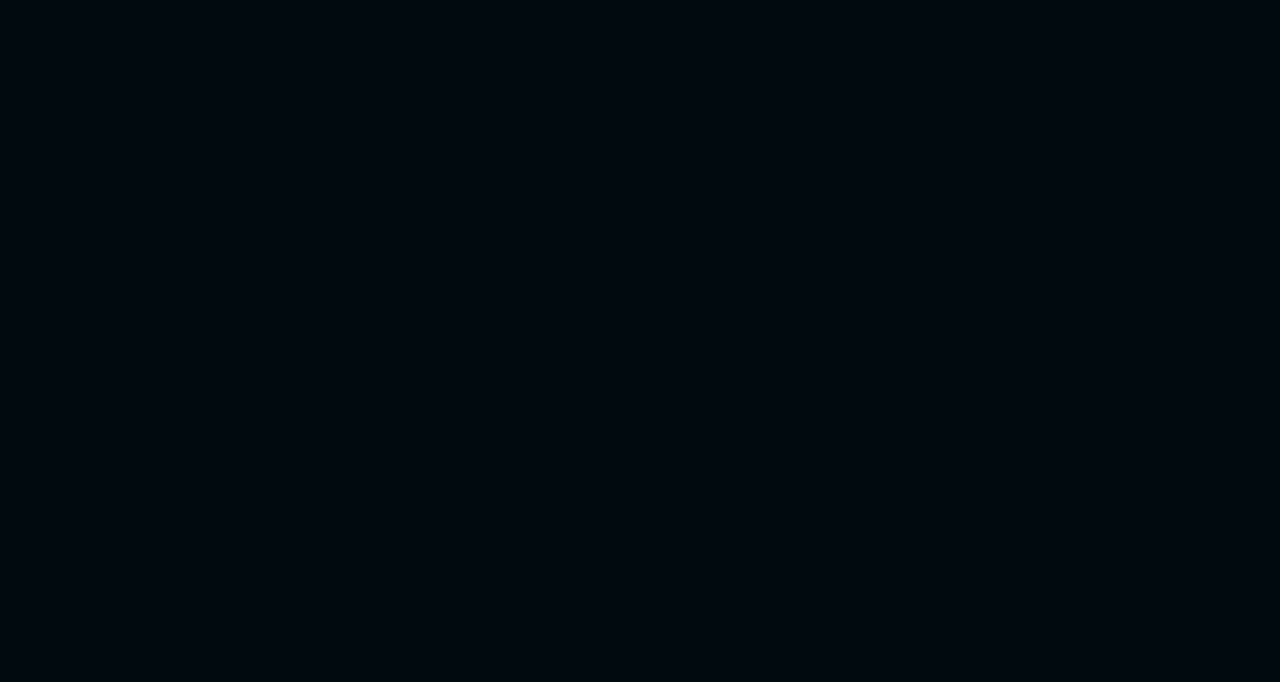
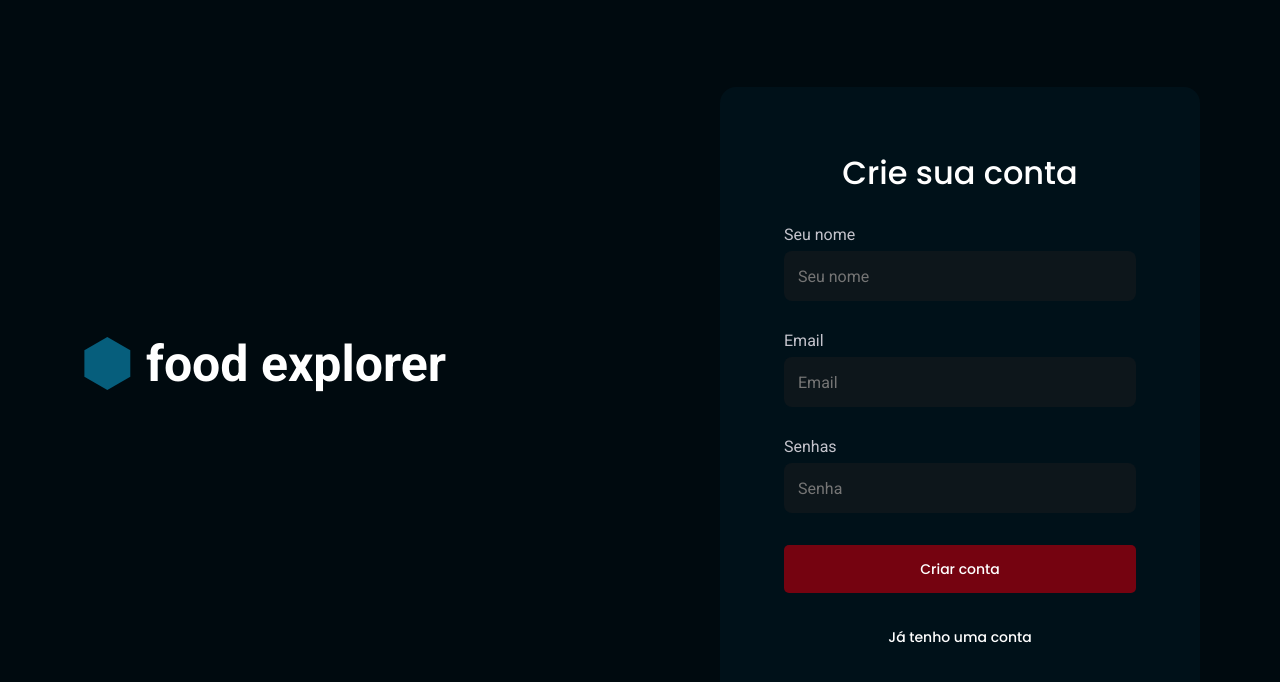
Before and after one commit to denilsonbaptista/food-explorer-web, a React (Vite) app: page /register in a window 1280 px wide. Before the commit this address had no page. Shown: the top 682 px of the page. Built offline with nearby package versions, Linux system fonts and the light colour scheme.

Commit message:
feat: Adds user registration function

```diff
--- a/package.json
+++ b/package.json
@@ -11,6 +11,7 @@
   },
   "dependencies": {
     "@phosphor-icons/react": "^2.1.4",
+    "axios": "^1.6.8",
     "localforage": "^1.10.0",
     "match-sorter": "^6.3.4",
     "react": "^18.2.0",
--- a/src/pages/SignUp/index.jsx
+++ b/src/pages/SignUp/index.jsx
@@ -1,4 +1,7 @@
-import { Link } from 'react-router-dom'
+import { useState } from 'react'
+import { Link, useNavigate } from 'react-router-dom'
+
+import { api } from '../../services/api'
 
 import { Input } from '../../components/Input'
 import { Button } from '../../components/Button'
@@ -8,6 +11,35 @@
 import logo from '../../assets/polygon.svg'
 
 export function SignUp() {
+  const [name, setName] = useState('')
+  const [email, setEmail] = useState('')
+  const [password, setPassword] = useState('')
+
+  const navigate = useNavigate()
+
+  function handleSingUp(event) {
+    event.preventDefault()
+
+    if (!name || !email || !password) {
+      alert('Preencha todos os campos')
+      return
+    }
+
+    api
+      .post('/users', { name, email, password })
+      .then(() => {
+        alert('Cadastro realizado com sucesso!')
+        navigate(-1)
+      })
+      .catch(error => {
+        if (error.response) {
+          alert(error.response.data.message)
+        } else {
+          alert('Não foi possível realizar o cadastro')
+        }
+      })
+  }
+
   return (
     <Container>
       <div className="wrapper">
@@ -16,22 +48,36 @@
           <h1>food explorer</h1>
         </Header>
 
-        <Form>
+        <Form onSubmit={handleSingUp}>
           <h2>Crie sua conta</h2>
           <Wrapper>
             <label>Seu nome</label>
-            <Input placeholder="Seu nome" />
+            <Input
+              placeholder="Seu nome"
+              type="text"
+              onChange={e => setName(e.target.value)}
+            />
           </Wrapper>
           <Wrapper>
             <label>Email</label>
-            <Input placeholder="Email" />
+            <Input
+              placeholder="Email"
+              type="text"
+              autoComplete="email"
+              onChange={e => setEmail(e.target.value)}
+            />
           </Wrapper>
           <Wrapper>
             <label>Senhas</label>
-            <Input placeholder="Senha" />
+            <Input
+              placeholder="Senha"
+              type="password"
+              autoComplete="password"
+              onChange={e => setPassword(e.target.value)}
+            />
           </Wrapper>
 
-          <Button title="Criar conta" />
+          <Button title="Criar conta" type="submit" />
 
           <Link to="/">Já tenho uma conta</Link>
         </Form>
--- a/src/routes/index.jsx
+++ b/src/routes/index.jsx
@@ -6,7 +6,7 @@
 export function Routes() {
   return (
     <BrowserRouter>
-      <AppRoutes />
+      <AuthRoutes />
     </BrowserRouter>
   )
 }
--- /dev/null
+++ b/src/services/api.js
@@ -0,0 +1,5 @@
+import axios from 'axios'
+
+export const api = axios.create({
+  baseURL: 'http://localhost:3333',
+})
```
Also changed, not shown: 1 other file (tests, documents, lock files or other folders).
